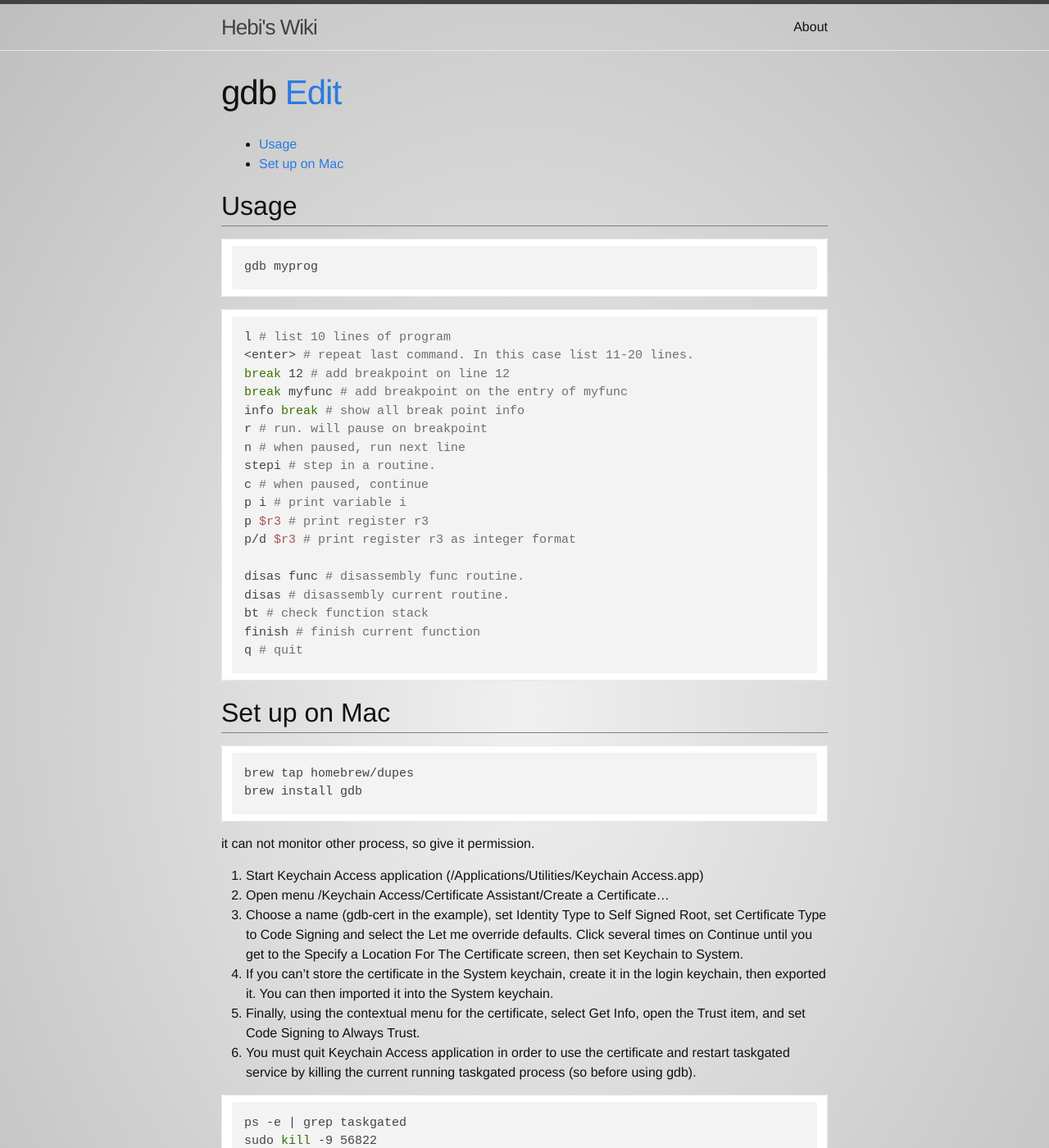
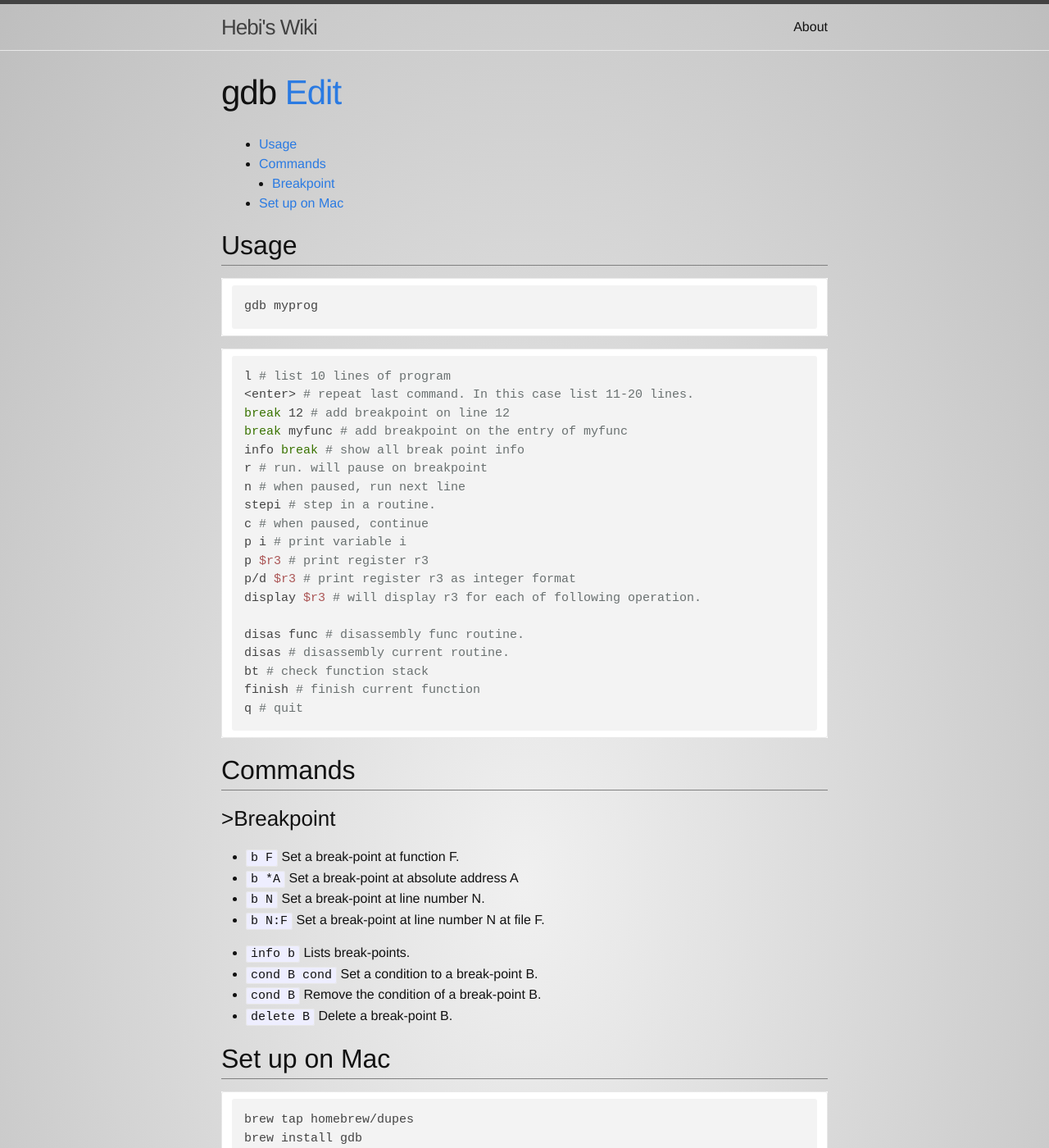
Before and after one commit to lihebi/wiki-old, a Jekyll site: the page built from _wiki/tools/software/gdb.md, in a window 1280 px wide and 1400 px high. Shown: the whole window at 82% size. Built offline with Jekyll 4.4.1, drawn with Linux system fonts in a browser that asks for light colours; nearby versions of some CDN libraries; Markdown is read by kramdown in place of the engine named in the settings.

Commit message:
add breakpoints

````diff
--- a/_wiki/tools/software/gdb.md
+++ b/_wiki/tools/software/gdb.md
@@ -22,6 +22,7 @@ c # when paused, continue
 p i # print variable i
 p $r3 # print register r3
 p/d $r3 # print register r3 as integer format
+display $r3 # will display r3 for each of following operation.
 
 disas func # disassembly func routine.
 disas # disassembly current routine.
@@ -29,6 +30,21 @@ bt # check function stack
 finish # finish current function
 q # quit
 ```
+
+Commands
+-------
+
+### Breakpoint
+
+* `b F`                     Set a break-point at function F.
+* `b *A`                    Set a break-point at absolute address A
+* `b N`                     Set a break-point at line number N.
+* `b N:F`                   Set a break-point at line number N at file F.
+
+* `info b`                  Lists break-points.
+* `cond B cond`             Set a condition to a break-point B.
+* `cond B`                  Remove the condition of a break-point B.
+* `delete B`                Delete a break-point B.
 
 
 Set up on Mac
````
